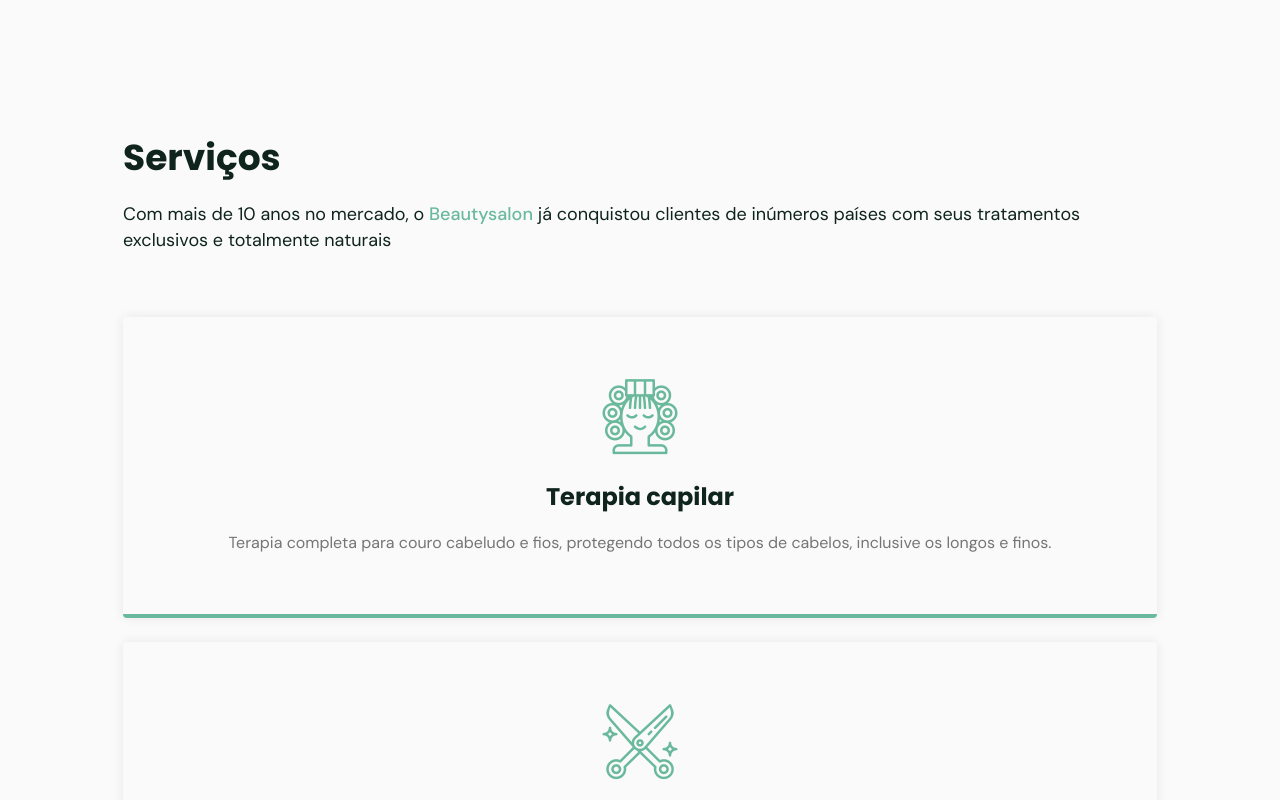
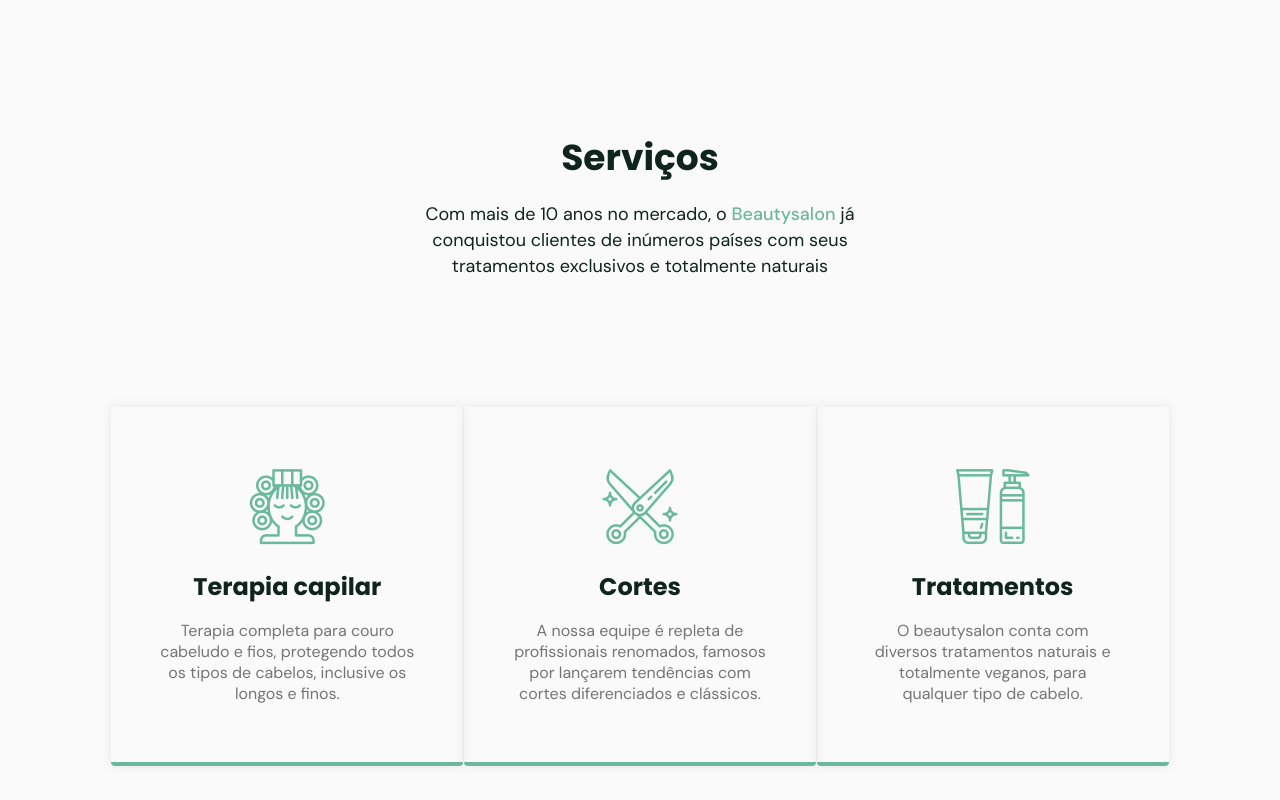
Before and after one commit to lucasssdo/BeautSalon, a website: page index.html in a window 1280 px wide. Shown: the part 1660-2460 px from the top of the page. Drawn offline with nearby package versions, Linux system fonts and the light colour scheme; files whose address does not match are found by name.

Commit message:
services--992px

```diff
--- a/assets/css/components/cards.css
+++ b/assets/css/components/card.css
@@ -1,13 +1,15 @@
 .card{
-  display: block;
+  display: flex;
+  flex-direction: column;
+
   padding: 3.625rem 2rem;
   text-align: center;
 
   border-radius: .25rem;
   border-bottom: .25rem solid var(--base-color);
   box-shadow: 0px 0px 12px rgba(0, 0, 0, 0.08);
+}
 
-}
 
 .card .icon{
   font-size: 5rem;
@@ -19,3 +21,21 @@
   margin-top: 1.5rem;
   margin-bottom: 1rem;
 }
+
+.card p {
+  font: 400 1rem var(--font-base);
+  color: var(--color-text);
+}
+
+@media (min-width:992px){
+
+  .card {
+    width: 352px;
+    padding-left: 3rem;
+    padding-right: 3rem;
+
+  }
+
+
+
+}
--- a/assets/css/section/services.css
+++ b/assets/css/section/services.css
@@ -5,6 +5,7 @@
 
 #services .subtitle{
   color: var(--color-title);
+  margin-bottom: 4rem;
 }
 
 #services .subtitle span{
@@ -13,16 +14,34 @@
 }
 
 #services .cards{
-  padding-top: 4rem;
   display: flex;
   flex-direction: column;
   gap: 1.5rem;
+
+  padding-top: 4rem;
 }
 
 #services .cards .card:hover{
   cursor: pointer;
   background: var(--background-alt);
-  border: .15rem solid var(--base-color);
+  /* border: .15rem solid var(--base-color); */
   transition: all ease-in-out .05s;
   box-shadow: 0px 0px 12px rgba(0, 0, 0, 0.2);
 }
+
+@media (min-width:992px) {
+
+  #services .text{
+    text-align: center;
+    width: 32.6875rem;
+    margin: 0 auto;
+  }
+
+  #services .cards{
+    display: grid;
+    grid-template-columns: repeat(auto-fit, minmax(300px, 1fr));
+    gap: 1.5rem;
+
+    place-items: center;
+  }
+}
--- a/assets/css/style.css
+++ b/assets/css/style.css
@@ -58,6 +58,7 @@ body{
   height: 100%;
   width: 100%;
   background: var(--background);
+
   /* overflow: hidden; */
 
 }
@@ -120,6 +121,8 @@ body{
 
   .container{
     padding: 0 7.6875rem;
+    margin-left: auto;
+    margin-right: auto;
   }
 
   .section{
--- a/index.html
+++ b/index.html
@@ -11,7 +11,7 @@
   <link rel="stylesheet" href="./assets/css/footer.css">
 
   <!-- CSS - Components -->
-  <link rel="stylesheet" href="./assets/css/components/cards.css">
+  <link rel="stylesheet" href="./assets/css/components/card.css">
   <link rel="stylesheet" href="./assets/css/components/card-testimonials.css">
   <link rel="stylesheet" href="./assets/css/components/swiper.css">
 
@@ -93,12 +93,14 @@
 
     <section id="services" class="section">
       <div class="container">
+        <div class="text">
             <h2 class="title">
               Serviços
             </h2>
             <p class="subtitle">
               Com mais de 10 anos no mercado, o <span>Beautysalon</span>  já conquistou clientes de inúmeros países com seus tratamentos exclusivos e totalmente naturais
             </p>
+        </div>
 
         <div class="cards">
           <div class="card">
@@ -106,7 +108,7 @@
             <h3 class="title">
               Terapia capilar
             </h3>
-          <p class="text">
+            <p>
               Terapia completa para couro cabeludo e fios, protegendo todos os tipos de cabelos, inclusive os longos e finos.
             </p>
           </div>
@@ -116,7 +118,7 @@
             <h3 class="title">
               Cortes
             </h3>
-          <p class="text">
+            <p>
               A nossa equipe é repleta de profissionais renomados, famosos por lançarem tendências com cortes diferenciados e clássicos.
             </p>
           </div>
@@ -126,12 +128,12 @@
             <h3 class="title">
               Tratamentos
             </h3>
-          <p class="text">
+            <p>
               O beautysalon conta com diversos tratamentos naturais e totalmente veganos, para qualquer tipo
               de cabelo.
             </p>
           </div>
-
+        </div>
       </div>
     </section>
 
```
Lines whose indentation alone changed are shown as unchanged.
